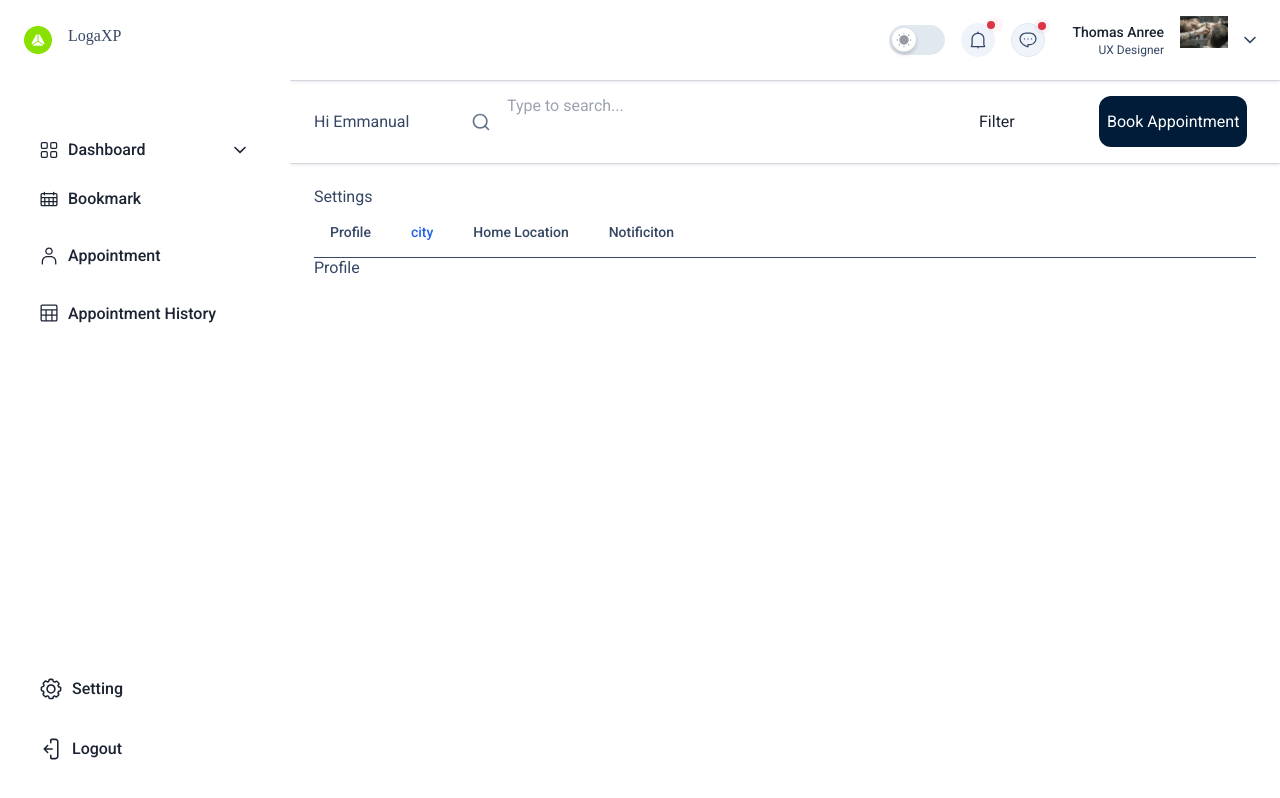
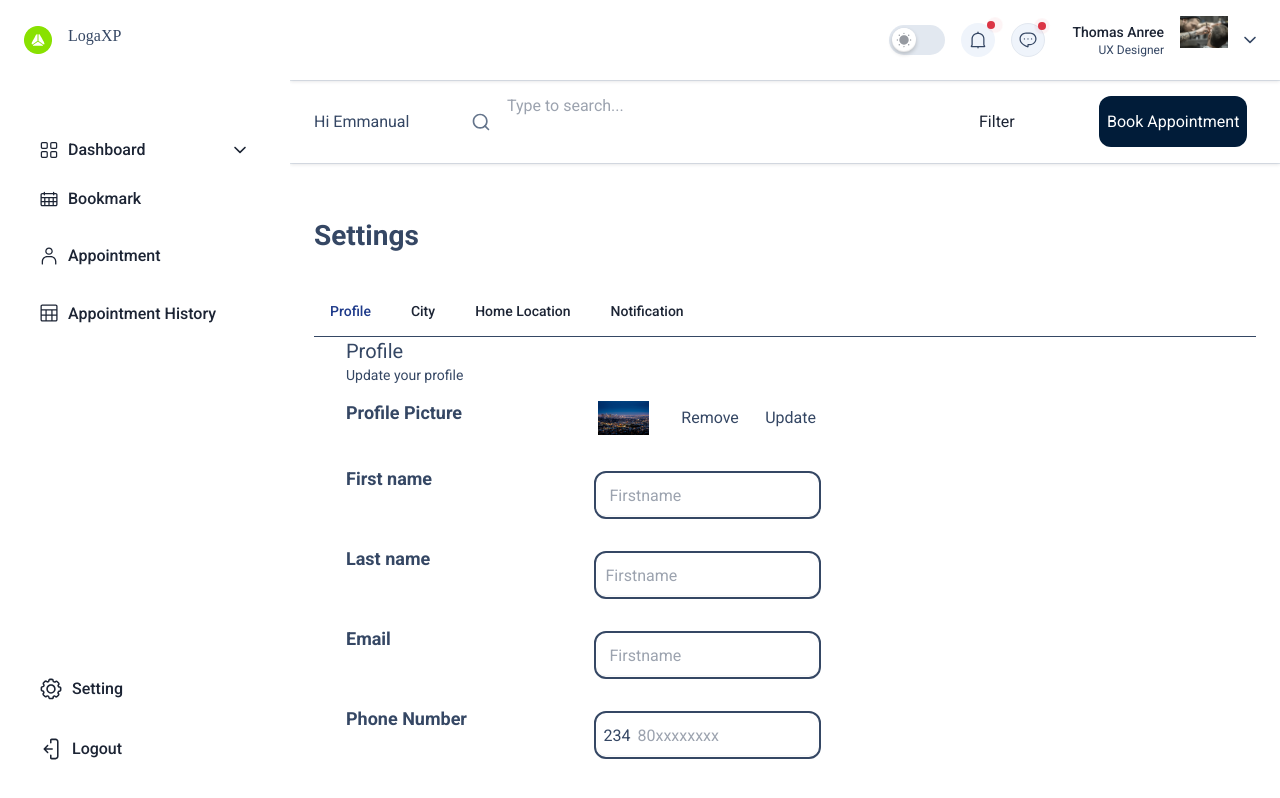
Before and after one commit to logaxpapp/bookings, a React (Create React App) app: page /layouts/setting in a window 1280 px wide. Built offline with nearby package versions, Linux system fonts and the light colour scheme; a web font is replaced by a local one.

Commit message:
users dashboard settings added

```diff
--- a/src/components/BreadCrumb/index.js
+++ b/src/components/BreadCrumb/index.js
@@ -89,7 +89,7 @@ const BreadCrumb = ({ name, handleInputChange }) => {
                 type="button"
                 ref={trigger}
                 onClick={() => setFilterOpen(!filterOpen)}
-                className="bg-transparent py-4 rounded-xl px-2 text-black dark:text-white border dark:border-white border-black-700 flex items-center gap-4"
+                className="bg-transparent py-4 rounded-xl px-2 text-black dark:text-white border dark:border-white border-gray-700 flex items-center gap-4"
               >
                 Filter
               </button>
--- a/src/components/Settings/City.js
+++ b/src/components/Settings/City.js
@@ -1,9 +1,70 @@
+/* eslint-disable jsx-a11y/label-has-associated-control */
 /* eslint-disable arrow-body-style */
 const City = () => {
   return (
-    <div>
-      City
-    </div>
+    <>
+      <div className="mx-8 text-xl fond-[600]">My City</div>
+      <p className="mx-8 text-sm text-gray-300">Update your profile</p>
+      <div className="mx-8 mt-4 grid grid-cols-2 gap-8 w-6/12">
+        <div>
+          <label
+            htmlFor="name"
+            className="block text-[18px] font-[600] leading-6 text-gray-900"
+          >
+            Country
+          </label>
+        </div>
+        <div>
+          <div className="relative mt-2 rounded-md shadow-sm">
+            <input
+              name="firstName"
+              type="text"
+              className="w-full py-2 px-3 leading-tight h-[40px] focus:outline-indigo-600 rounded-lg px-2 outline outline-offset-2 outline-2 focus:outline-none focus:shadow-outline"
+              placeholder="Firstname"
+              required
+            />
+          </div>
+        </div>
+        <div>
+          <label
+            htmlFor="name"
+            className="block text-[18px] font-[600] leading-6 text-gray-900"
+          >
+            State
+          </label>
+        </div>
+        <div>
+          <div className="mt-2 rounded-md shadow-sm">
+            <input
+              name="firstName"
+              type="text"
+              className="w-full px-2 rounded-lg outline outline-offset-2 outline-2 rounded-lg h-[40px] focus:outline-indigo-600 leading-tight focus:shadow-outline"
+              placeholder="Firstname"
+              required
+            />
+          </div>
+        </div>
+        <div>
+          <label
+            htmlFor="name"
+            className="block text-[18px]  font-[600] leading-6 text-gray-900"
+          >
+            City
+          </label>
+        </div>
+        <div>
+          <div className="relative mt-2 rounded-md shadow-sm">
+            <input
+              name="firstName"
+              type="email"
+              className="w-full py-2 px-3 px-2 h-[40px] rounded-lg outline outline-offset-2 outline-2 leading-tight focus:outline-indigo-600 focus:shadow-outline"
+              placeholder="Firstname"
+              required
+            />
+          </div>
+        </div>
+      </div>
+    </>
   );
 };
 
--- a/src/components/Settings/HomeLocation.js
+++ b/src/components/Settings/HomeLocation.js
@@ -1,9 +1,51 @@
+/* eslint-disable jsx-a11y/label-has-associated-control */
 /* eslint-disable arrow-body-style */
 const HomeLocation = () => {
   return (
-    <div>
-      Home Location
-    </div>
+    <>
+      <div className="mx-8 text-xl fond-[600]">Home Location</div>
+      <p className="mx-8 text-sm text-gray-300">Update your profile</p>
+      <div className="mx-8 mt-4 grid grid-cols-2 gap-8 w-6/12">
+        <div>
+          <label
+            htmlFor="name"
+            className="block text-[18px] font-[600] leading-6 text-gray-900"
+          >
+            Latitude
+          </label>
+        </div>
+        <div>
+          <div className="relative mt-2 rounded-md shadow-sm">
+            <input
+              name="firstName"
+              type="text"
+              className="w-full py-2 px-3 leading-tight h-[40px] focus:outline-indigo-600 rounded-lg px-2 outline outline-offset-2 outline-2 focus:outline-none focus:shadow-outline"
+              placeholder="Firstname"
+              required
+            />
+          </div>
+        </div>
+        <div>
+          <label
+            htmlFor="name"
+            className="block text-[18px] font-[600] leading-6 text-gray-900"
+          >
+            Longitude
+          </label>
+        </div>
+        <div>
+          <div className="mt-2 rounded-md shadow-sm">
+            <input
+              name="firstName"
+              type="text"
+              className="w-full px-2 rounded-lg outline outline-offset-2 outline-2 rounded-lg h-[40px] focus:outline-indigo-600 leading-tight focus:shadow-outline"
+              placeholder="Firstname"
+              required
+            />
+          </div>
+        </div>
+      </div>
+    </>
   );
 };
 
--- a/src/components/Settings/Notification.js
+++ b/src/components/Settings/Notification.js
@@ -1,7 +1,7 @@
 /* eslint-disable arrow-body-style */
 const Notification = () => {
   return (
-    <div>
+    <div className="mx-24 my-16">
       Notification
     </div>
   );
--- a/src/components/Settings/Profile.js
+++ b/src/components/Settings/Profile.js
@@ -1,9 +1,113 @@
+/* eslint-disable jsx-a11y/label-has-associated-control */
 /* eslint-disable arrow-body-style */
+import logo from '../../assets/images/cityscape.jpg';
+
 const Profile = () => {
   return (
-    <div>
-      Profile
-    </div>
+    <>
+      <div className="mx-8 text-xl fond-[600]">Profile</div>
+      <p className="mx-8 text-sm text-gray-300">Update your profile</p>
+      <div className="mx-8 mt-4 grid grid-cols-2 gap-8 w-6/12">
+        <div>
+          <label
+            htmlFor="name"
+            className="block text-[18px] font-[600] leading-6 text-gray-900"
+          >
+            Profile Picture
+          </label>
+        </div>
+        <div className="items-center grid grid-cols-3 gap-8">
+          <div>
+            <img src={logo} alt="alternative test" />
+          </div>
+          <div>
+            Remove
+          </div>
+          <div>
+            Update
+          </div>
+        </div>
+        <div>
+          <label
+            htmlFor="name"
+            className="block text-[18px] font-[600] leading-6 text-gray-900"
+          >
+            First name
+          </label>
+        </div>
+        <div>
+          <div className="relative mt-2 rounded-md shadow-sm">
+            <input
+              name="firstName"
+              type="text"
+              className="w-full py-2 px-3 leading-tight h-[40px] focus:outline-indigo-600 rounded-lg px-2 outline outline-offset-2 outline-2 focus:outline-none focus:shadow-outline"
+              placeholder="Firstname"
+              required
+            />
+          </div>
+        </div>
+        <div>
+          <label
+            htmlFor="name"
+            className="block text-[18px] font-[600] leading-6 text-gray-900"
+          >
+            Last name
+          </label>
+        </div>
+        <div>
+          <div className="mt-2 rounded-md shadow-sm">
+            <input
+              name="firstName"
+              type="text"
+              className="w-full px-2 rounded-lg outline outline-offset-2 outline-2 rounded-lg h-[40px] focus:outline-indigo-600 leading-tight focus:shadow-outline"
+              placeholder="Firstname"
+              required
+            />
+          </div>
+        </div>
+        <div>
+          <label
+            htmlFor="name"
+            className="block text-[18px]  font-[600] leading-6 text-gray-900"
+          >
+            Email
+          </label>
+        </div>
+        <div>
+          <div className="relative mt-2 rounded-md shadow-sm">
+            <input
+              name="firstName"
+              type="email"
+              className="w-full py-2 px-3 px-2 h-[40px] rounded-lg outline outline-offset-2 outline-2 leading-tight focus:outline-indigo-600 focus:shadow-outline"
+              placeholder="Firstname"
+              required
+            />
+          </div>
+        </div>
+        <div>
+          <label
+            htmlFor="name"
+            className="block text-[18px] font-[600] leading-6 text-gray-900"
+          >
+            Phone Number
+          </label>
+        </div>
+        <div>
+          <div className="relative mt-2 rounded-lg shadow-sm">
+            <div className="absolute top-0 bottom-[13px] h-[100%] px-2 start-0 flex items-center ps-1.5 pointer-events-none">
+              234
+            </div>
+            <input
+              name="phoneNumber"
+              type="tel"
+              className="w-full  ps-10 py-2.5 pl-12 h-[40px]  rounded-lg outline outline-offset-2 outline-2 leading-tight focus:outline-indigo-600 focus:shadow-outline"
+              placeholder="80xxxxxxxx"
+              required
+            />
+          </div>
+        </div>
+      </div>
+    </>
   );
 };
 
--- a/src/containers/UserDashboard/Settings.js
+++ b/src/containers/UserDashboard/Settings.js
@@ -8,23 +8,47 @@ const Settings = () => {
   const [activeTab, setActiveTab] = useState('profile');
   return (
     <>
-      <div className="">
+      <div className="text-[28px] font-[600] my-8">
         Settings
       </div>
 
       <div className="text-sm font-medium text-center text-gray-500 border-b border-gray-200 dark:text-gray-400 dark:border-gray-700">
         <ul className="flex flex-wrap -mb-px">
           <li className="me-2">
-            <button type="button" onClick={() => setActiveTab('profile')} className="inline-block p-4 border-b-2 border-transparent rounded-t-lg hover:text-gray-600 hover:border-gray-300 dark:hover:text-gray-300">Profile</button>
+            <button
+              type="button"
+              onClick={() => setActiveTab('profile')}
+              className={` ${activeTab === 'profile' ? 'active text-blue-900' : 'text-black'} inline-block p-4 border-b-2 border-transparent rounded-t-lg hover:text-gray-600 hover:border-gray-300 dark:hover:text-gray-300`}
+            >
+              Profile
+            </button>
           </li>
           <li className="me-2">
-            <button type="button" onClick={() => setActiveTab('city')} className="inline-block p-4 text-blue-600 border-b-2 border-blue-600 rounded-t-lg active dark:text-blue-500 dark:border-blue-500" aria-current="page">city</button>
+            <button
+              type="button"
+              onClick={() => setActiveTab('city')}
+              className={` ${activeTab === 'city' ? 'active text-blue-900' : 'text-black'} inline-block p-4 border-b-2 border-transparent rounded-t-lg hover:text-gray-600 hover:border-gray-300 dark:hover:text-gray-300`}
+            >
+              City
+            </button>
           </li>
           <li className="me-2">
-            <button type="button" onClick={() => setActiveTab('home')} className="inline-block p-4 border-b-2 border-transparent rounded-t-lg hover:text-gray-600 hover:border-gray-300 dark:hover:text-gray-300">Home Location</button>
+            <button
+              type="button"
+              onClick={() => setActiveTab('home')}
+              className={` ${activeTab === 'home' ? 'active text-blue-900' : 'text-black'} inline-block p-4 border-b-2 border-transparent rounded-t-lg hover:text-gray-600 hover:border-gray-300 dark:hover:text-gray-300`}
+            >
+              Home Location
+            </button>
           </li>
           <li className="me-2">
-            <button type="button" onClick={() => setActiveTab('notification')} className="inline-block p-4 border-b-2 border-transparent rounded-t-lg hover:text-gray-600 hover:border-gray-300 dark:hover:text-gray-300">Notificiton</button>
+            <button
+              type="button"
+              onClick={() => setActiveTab('notification')}
+              className={` ${activeTab === 'notification' ? 'active text-blue-900' : 'text-black'} inline-block p-4 border-b-2 border-transparent rounded-t-lg hover:text-gray-600 hover:border-gray-300 dark:hover:text-gray-300`}
+            >
+              Notification
+            </button>
           </li>
         </ul>
       </div>
```
